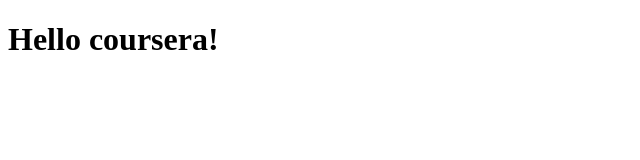
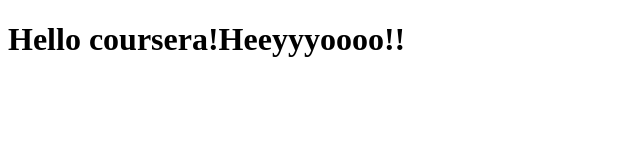
Before and after one commit to MakattilNeha/coursera_1, a plain HTML site: page index.html in a window 1280 px wide. Shown: the whole page, without its empty margins (0-640 px from the left). Drawn offline with Linux system fonts and the light colour scheme.

Commit message:
Small addition to our page content.

```diff
--- a/index.html
+++ b/index.html
@@ -4,6 +4,6 @@
 	<title>Hello coursera!</title>
 </head>
 <body>
-<h1>Hello coursera!<h1>
+<h1>Hello coursera!Heeyyyoooo!!<h1>
 </body>
 </html>
```
